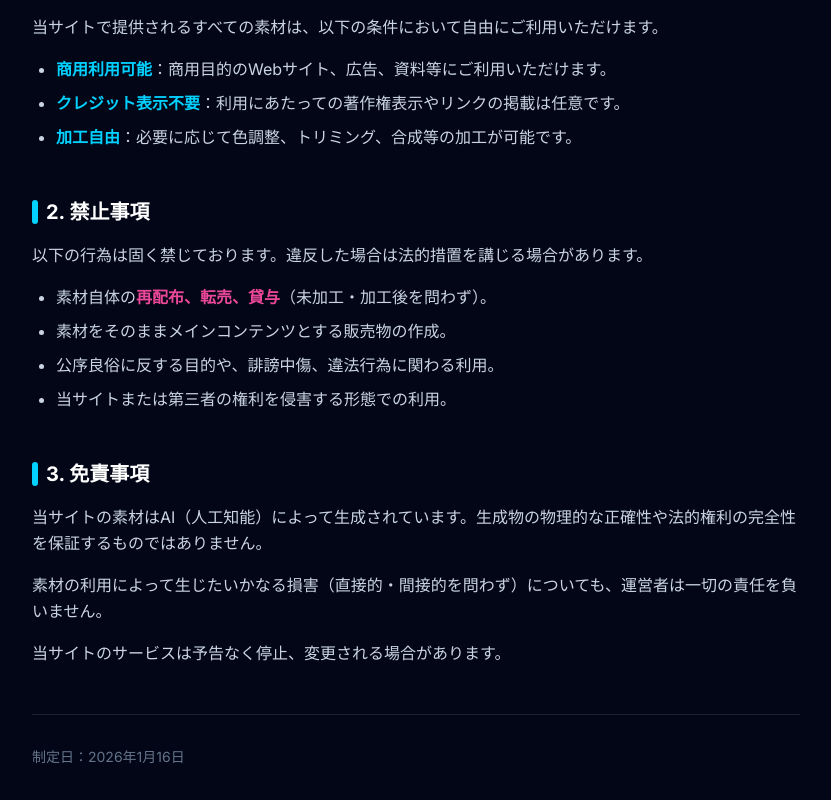
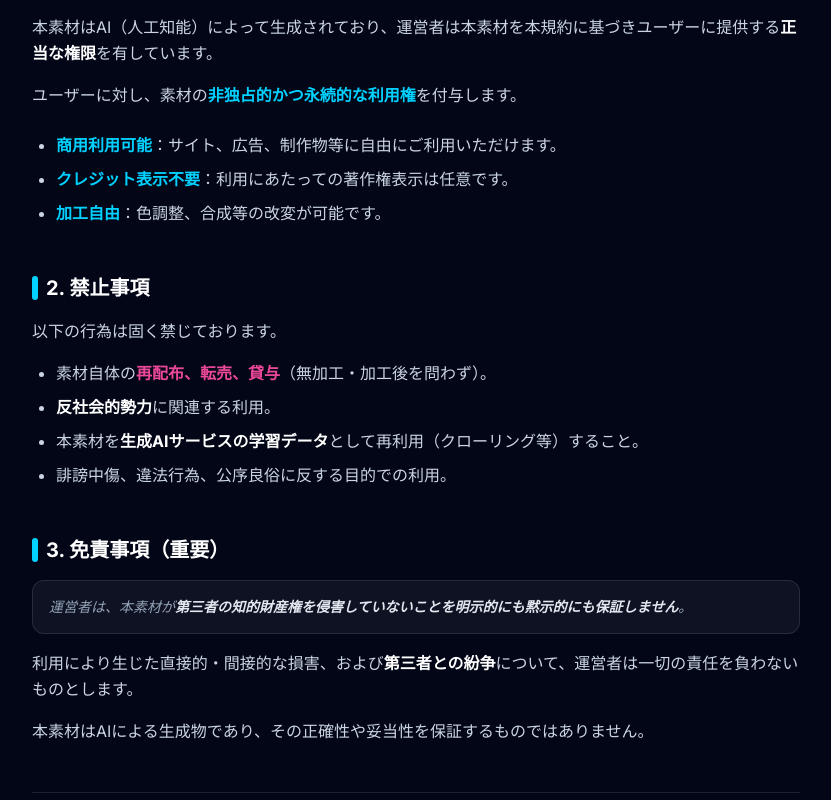
Before and after one commit to Kitagit761007/ai-material-prime, a Next.js app: page /terms in a window 1280 px wide. Shown: the part 440-1240 px from the top of the page, without its empty margins (224-1055 px from the left). Built offline with nearby package versions, Linux system fonts and the light colour scheme.

Commit message:
feat: finalize refined legal pages (Run #28)

```diff
--- a/app/privacy/page.tsx
+++ b/app/privacy/page.tsx
@@ -45,24 +45,30 @@ export default function PrivacyPage() {
                     <section>
                         <h2 className="text-xl font-bold text-white mb-4 flex items-center gap-2">
                             <span className="w-1.5 h-6 bg-gx-emerald rounded-full"></span>
-                            2. 第三者への開示・提供の禁止
+                            2. 安全管理措置
                         </h2>
                         <p>
-                            お客様よりお預かりした個人情報を適切に管理し、次のいずれかに該当する場合を除き、個人情報を第三者に開示いたしません。
+                            取得した個人情報は、不正アクセスや漏洩を防止するため、<strong className="text-white font-mono">hakuto1024@gmail.com</strong> の管理下で適切なセキュリティ対策を講じて厳重に保管いたします。
                         </p>
-                        <ul className="list-disc ml-6 mt-4 space-y-2">
-                            <li>お客様の同意がある場合</li>
-                            <li>法令に基づき開示が必要な場合</li>
-                        </ul>
                     </section>
 
                     <section>
                         <h2 className="text-xl font-bold text-white mb-4 flex items-center gap-2">
                             <span className="w-1.5 h-6 bg-gx-emerald rounded-full"></span>
-                            3. お問い合わせ先
+                            3. クッキー（Cookie）について
                         </h2>
                         <p>
-                            当サイトの個人情報の取り扱いに関するお問い合わせは、下記までご連絡ください。
+                            当サイトでは利便性向上のため、Cookieを使用する場合があります。これにより得られる情報は匿名のものであり、<strong className="text-white">個人を特定する情報を取得することはありません</strong>。
+                        </p>
+                    </section>
+
+                    <section>
+                        <h2 className="text-xl font-bold text-white mb-4 flex items-center gap-2">
+                            <span className="w-1.5 h-6 bg-gx-emerald rounded-full"></span>
+                            4. お問い合わせ先
+                        </h2>
+                        <p>
+                            個人情報の取り扱いに関するお問い合わせは、下記までご連絡ください。
                         </p>
                         <div className="mt-6 p-6 bg-white/5 rounded-2xl border border-white/10 inline-block">
                             <p className="text-sm text-slate-400 mb-1">Email</p>
@@ -70,9 +76,9 @@ export default function PrivacyPage() {
                         </div>
                     </section>
 
-                    <section className="pt-8 border-t border-white/10">
+                    <section className="pt-8 border-t border-white/10 text-right">
                         <p className="text-sm text-slate-500">
-                            制定日：2026年1月16日
+                            最終更新日：2026年1月16日
                         </p>
                     </section>
                 </div>
--- a/app/terms/page.tsx
+++ b/app/terms/page.tsx
@@ -32,15 +32,20 @@ export default function TermsPage() {
                     <section>
                         <h2 className="text-xl font-bold text-white mb-4 flex items-center gap-2">
                             <span className="w-1.5 h-6 bg-gx-cyan rounded-full"></span>
-                            1. ライセンスについて
+                            1. 権利の所在とライセンス
                         </h2>
-                        <p>
-                            当サイトで提供されるすべての素材は、以下の条件において自由にご利用いただけます。
-                        </p>
-                        <ul className="list-disc ml-6 mt-4 space-y-2">
-                            <li><strong className="text-gx-cyan">商用利用可能</strong>：商用目的のWebサイト、広告、資料等にご利用いただけます。</li>
-                            <li><strong className="text-gx-cyan">クレジット表示不要</strong>：利用にあたっての著作権表示やリンクの掲載は任意です。</li>
-                            <li><strong className="text-gx-cyan">加工自由</strong>：必要に応じて色調整、トリミング、合成等の加工が可能です。</li>
+                        <div className="space-y-4">
+                            <p>
+                                本素材はAI（人工知能）によって生成されており、運営者は本素材を本規約に基づきユーザーに提供する<strong className="text-white">正当な権限</strong>を有しています。
+                            </p>
+                            <p>
+                                ユーザーに対し、素材の<strong className="text-gx-cyan">非独占的かつ永続的な利用権</strong>を付与します。
+                            </p>
+                        </div>
+                        <ul className="list-disc ml-6 mt-6 space-y-2">
+                            <li><strong className="text-gx-cyan">商用利用可能</strong>：サイト、広告、制作物等に自由にご利用いただけます。</li>
+                            <li><strong className="text-gx-cyan">クレジット表示不要</strong>：利用にあたっての著作権表示は任意です。</li>
+                            <li><strong className="text-gx-cyan">加工自由</strong>：色調整、合成等の改変が可能です。</li>
                         </ul>
                     </section>
 
@@ -50,37 +55,37 @@ export default function TermsPage() {
                             2. 禁止事項
                         </h2>
                         <p>
-                            以下の行為は固く禁じております。違反した場合は法的措置を講じる場合があります。
+                            以下の行為は固く禁じております。
                         </p>
                         <ul className="list-disc ml-6 mt-4 space-y-2">
-                            <li>素材自体の<strong className="text-pink-500">再配布、転売、貸与</strong>（未加工・加工後を問わず）。</li>
-                            <li>素材をそのままメインコンテンツとする販売物の作成。</li>
-                            <li>公序良俗に反する目的や、誹謗中傷、違法行為に関わる利用。</li>
-                            <li>当サイトまたは第三者の権利を侵害する形態での利用。</li>
+                            <li>素材自体の<strong className="text-pink-500">再配布、転売、貸与</strong>（無加工・加工後を問わず）。</li>
+                            <li><strong className="text-white">反社会的勢力</strong>に関連する利用。</li>
+                            <li>本素材を<strong className="text-white">生成AIサービスの学習データ</strong>として再利用（クローリング等）すること。</li>
+                            <li>誹謗中傷、違法行為、公序良俗に反する目的での利用。</li>
                         </ul>
                     </section>
 
                     <section>
                         <h2 className="text-xl font-bold text-white mb-4 flex items-center gap-2">
                             <span className="w-1.5 h-6 bg-gx-cyan rounded-full"></span>
-                            3. 免責事項
+                            3. 免責事項（重要）
                         </h2>
                         <ul className="space-y-4">
-                            <li>
-                                当サイトの素材はAI（人工知能）によって生成されています。生成物の物理的な正確性や法的権利の完全性を保証するものではありません。
+                            <li className="p-4 bg-white/5 rounded-xl border border-white/10 text-slate-400 text-sm italic">
+                                運営者は、本素材が<strong className="text-slate-200">第三者の知的財産権を侵害していないことを明示的にも黙示的にも保証しません</strong>。
                             </li>
                             <li>
-                                素材の利用によって生じたいかなる損害（直接的・間接的を問わず）についても、運営者は一切の責任を負いません。
+                                利用により生じた直接的・間接的な損害、および<strong className="text-white">第三者との紛争</strong>について、運営者は一切の責任を負わないものとします。
                             </li>
                             <li>
-                                当サイトのサービスは予告なく停止、変更される場合があります。
+                                本素材はAIによる生成物であり、その正確性や妥当性を保証するものではありません。
                             </li>
                         </ul>
                     </section>
 
-                    <section className="pt-8 border-t border-white/10">
+                    <section className="pt-8 border-t border-white/10 text-right">
                         <p className="text-sm text-slate-500">
-                            制定日：2026年1月16日
+                            最終更新日：2026年1月16日
                         </p>
                     </section>
                 </div>
```
